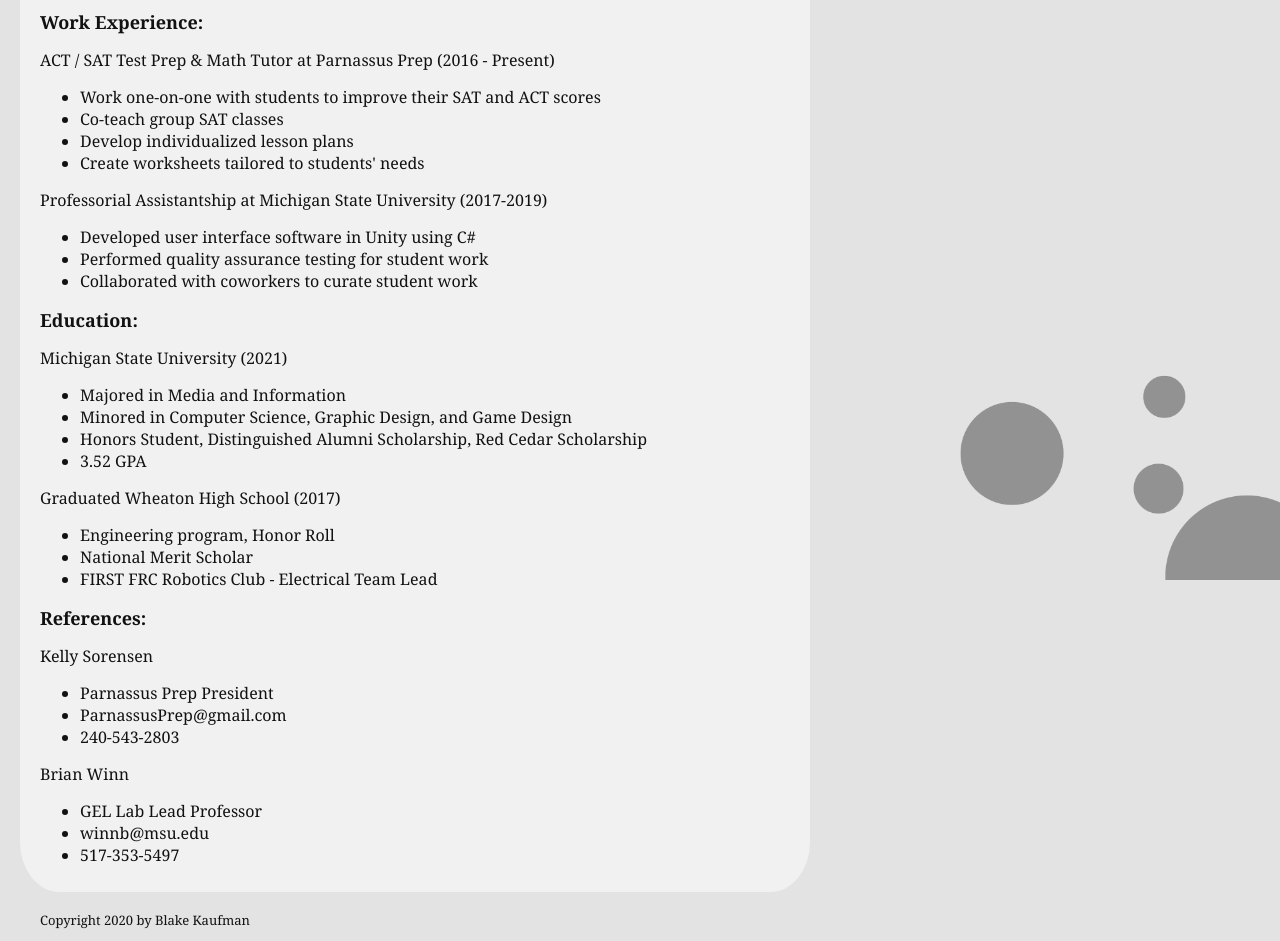
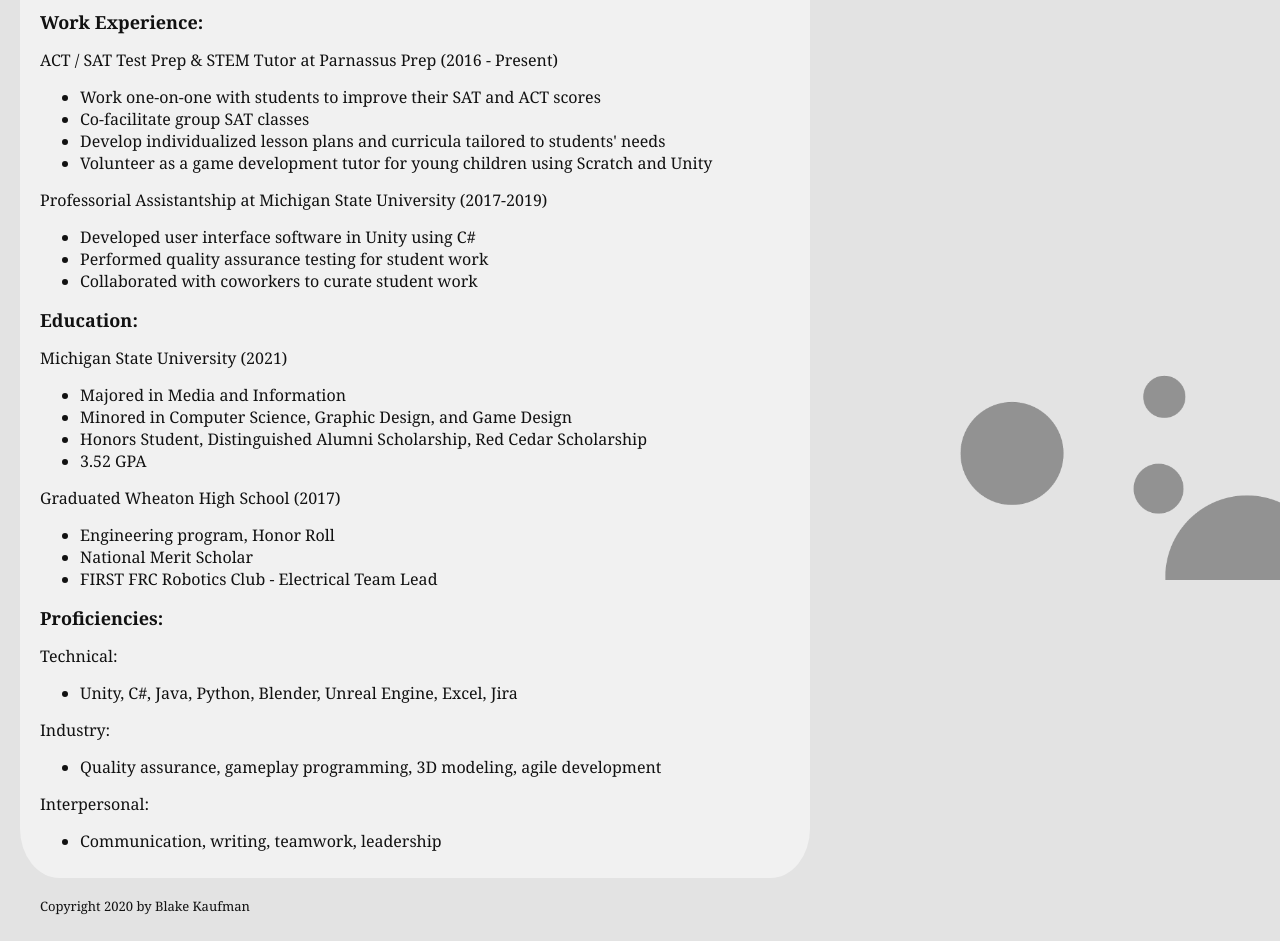
Before and after one commit to 17454538/mi349_final, a plain HTML site: page resume.html in a window 1280 px wide. Shown: the part 220-1161 px from the top of the page. Drawn offline with Linux system fonts and the light colour scheme.

Commit message:
Added proficiencies and removed references from resume

```diff
--- a/resume.html
+++ b/resume.html
@@ -44,12 +44,12 @@
         !-->
 
         <h2>Work Experience:</h2>
-        <p>ACT / SAT Test Prep & Math Tutor at Parnassus Prep (2016 - Present)</p>
+        <p>ACT / SAT Test Prep & STEM Tutor at Parnassus Prep (2016 - Present)</p>
         <ul>
             <li>Work one-on-one with students to improve their SAT and ACT scores</li>
-            <li>Co-teach group SAT classes</li>
-            <li>Develop individualized lesson plans</li>
-            <li>Create worksheets tailored to students' needs</li>
+            <li>Co-facilitate group SAT classes</li>
+            <li>Develop individualized lesson plans and curricula tailored to students' needs</li>
+            <li>Volunteer as a game development tutor for young children using Scratch and Unity</li>
         </ul>
 
         <p>Professorial Assistantship at Michigan State University (2017-2019)</p>
@@ -76,6 +76,15 @@
             <li>FIRST FRC Robotics Club - Electrical Team Lead</li>
         </ul>
 
+        <h2>Proficiencies: </h2>
+        <p>Technical: </p>
+        <ul><li>Unity, C#, Java, Python, Blender, Unreal Engine, Excel, Jira</li></ul>
+        <p>Industry: </p>
+        <ul><li>Quality assurance, gameplay programming, 3D modeling, agile development</li></ul>
+        <p>Interpersonal: </p>
+        <ul><li>Communication, writing, teamwork, leadership</li></ul>
+
+        <!--
         <h2>References:</h2>
         <p>Kelly Sorensen</p>
         <ul>
@@ -89,6 +98,7 @@
             <li>winnb@msu.edu</li>
             <li>517-353-5497</li>
         </ul>
+        -->
     </section>
 
     <footer>
```
Also changed, not shown: HOW_TO_UPDATE.txt.
